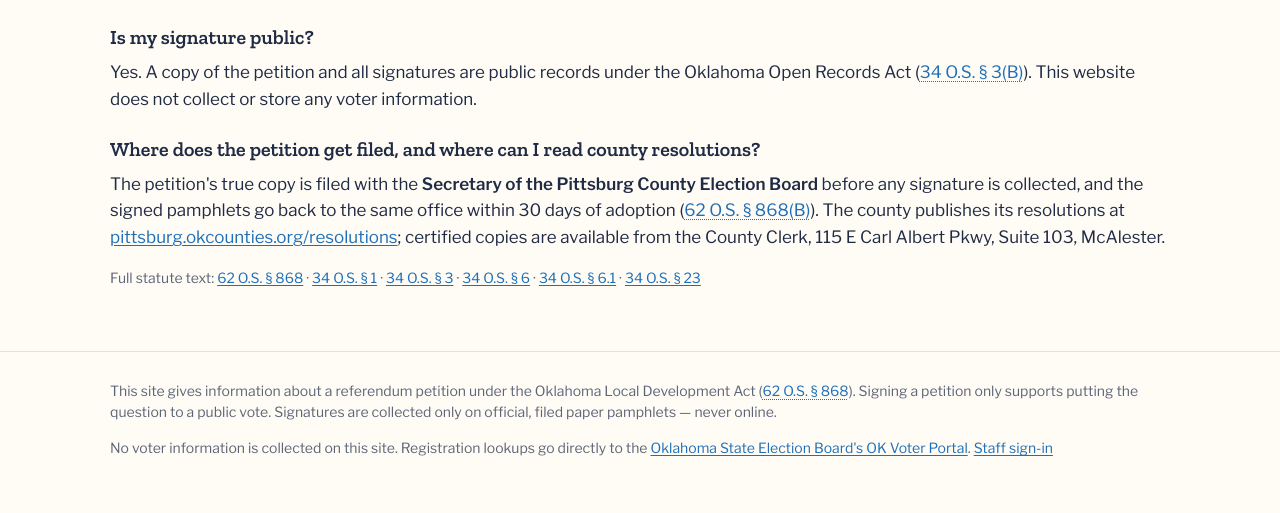
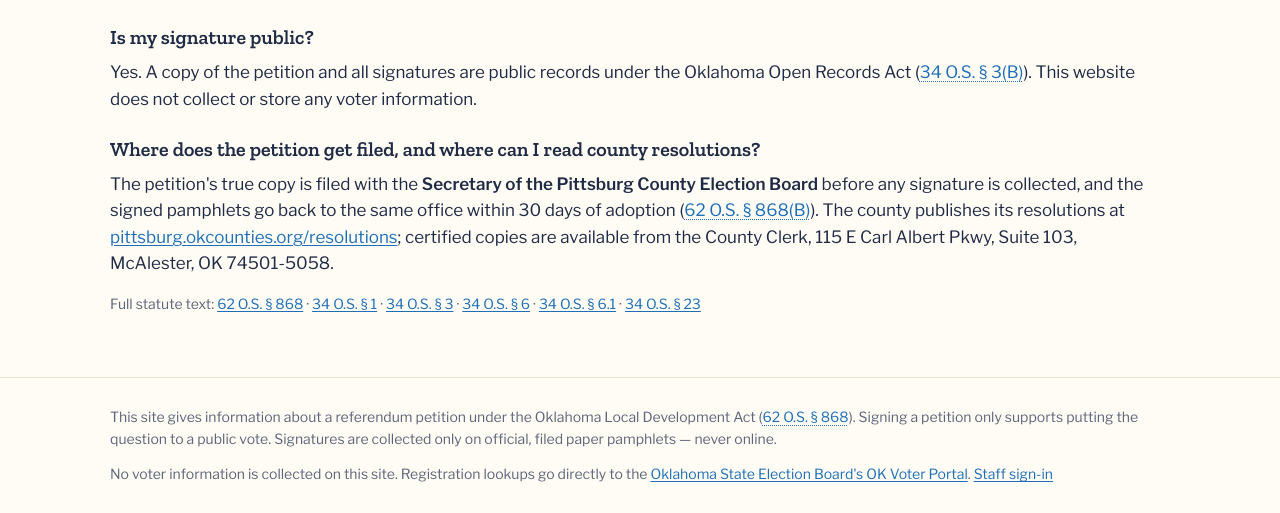
Before and after one commit to briankwest/petition, a FastAPI app: page /faq in a window 1280 px wide. Shown: the part 1208-1721 px from the top of the page. Before the commit the page ends 1664 px from the top, so only its background shows below. Run offline with FastAPI, Linux system fonts and the light colour scheme.

Commit message:
FAQ: County Clerk address with ZIP+4 (74501-5058)

```diff
--- a/app/templates/public/faq.html
+++ b/app/templates/public/faq.html
@@ -20,7 +20,7 @@
 <dt>Is my signature public?</dt>
 <dd>Yes. A copy of the petition and all signatures are public records under the Oklahoma Open Records Act ({{ cite('34-3', '34 O.S. § 3(B)') }}). This website does not collect or store any voter information.</dd>
 <dt>Where does the petition get filed, and where can I read county resolutions?</dt>
-<dd>The petition's true copy is filed with the <strong>Secretary of the {{ petition.county }} County Election Board</strong> before any signature is collected, and the signed pamphlets go back to the same office within 30 days of adoption ({{ cite('62-868', '62 O.S. § 868(B)') }}). The county publishes its resolutions at <a href="{{ petition.links.county_resolutions }}" rel="noopener" target="_blank">pittsburg.okcounties.org/resolutions</a>; certified copies are available from the County Clerk, 115 E Carl Albert Pkwy, Suite 103, McAlester.</dd>
+<dd>The petition's true copy is filed with the <strong>Secretary of the {{ petition.county }} County Election Board</strong> before any signature is collected, and the signed pamphlets go back to the same office within 30 days of adoption ({{ cite('62-868', '62 O.S. § 868(B)') }}). The county publishes its resolutions at <a href="{{ petition.links.county_resolutions }}" rel="noopener" target="_blank">pittsburg.okcounties.org/resolutions</a>; certified copies are available from the County Clerk, 115 E Carl Albert Pkwy, Suite 103, <span class="nowrap">McAlester, OK 74501-5058</span>.</dd>
 </dl>
 </dl>
 <p class="small">Full statute text: {% for k, u in cites.items() %}<a href="{{ u }}" rel="noopener" target="_blank">{{ k.replace('-', ' O.S. § ') }}</a>{% if not loop.last %} · {% endif %}{% endfor %}</p>
```
